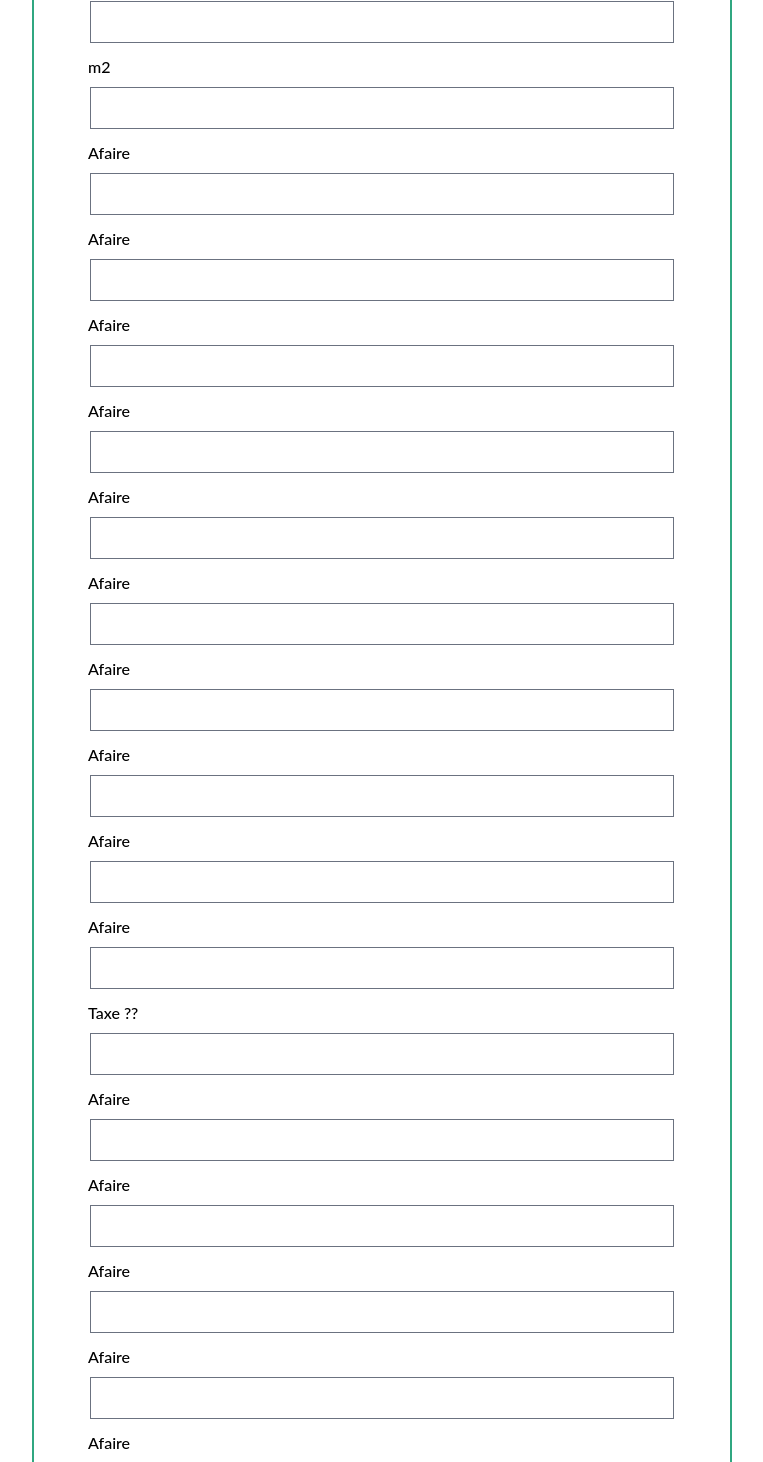
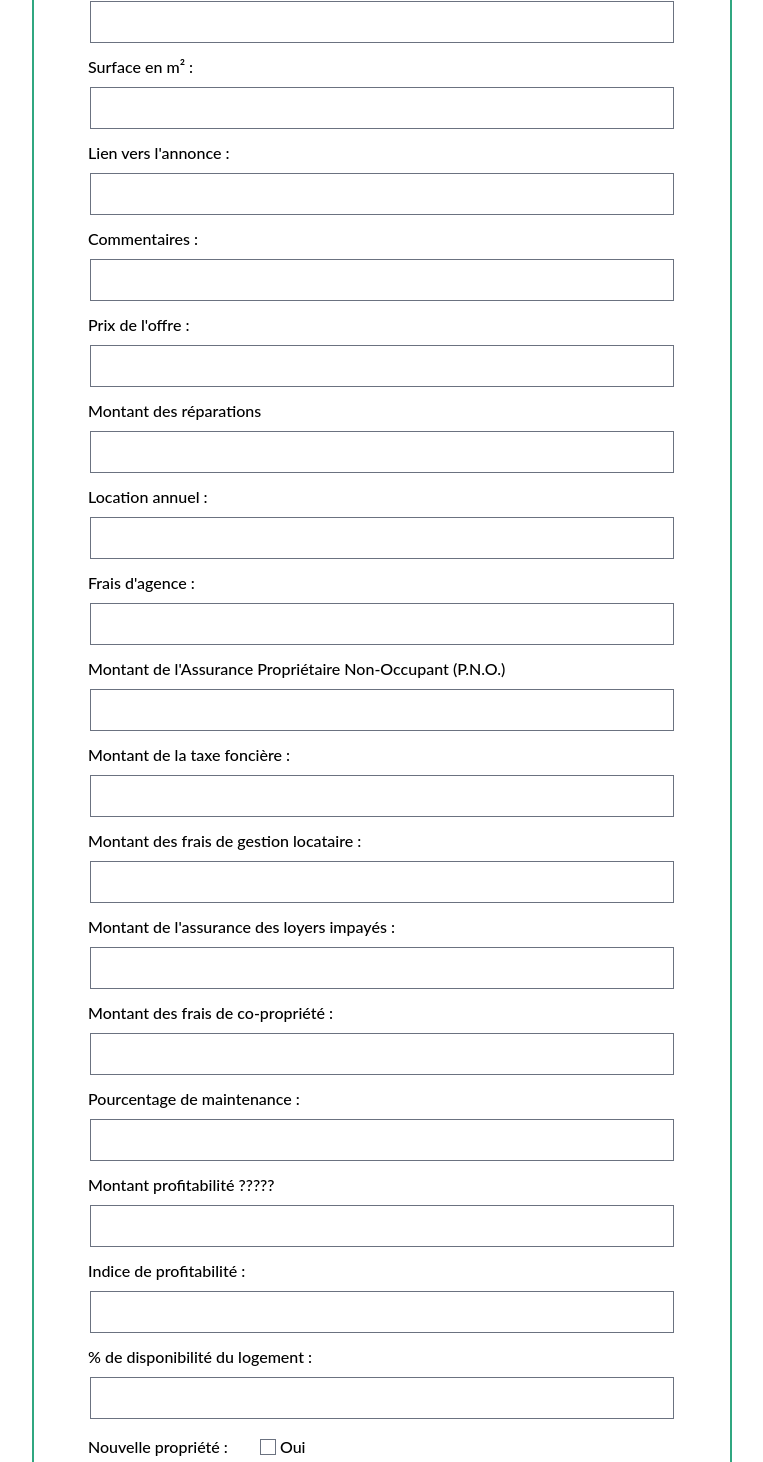
Before and after one commit to ophelie-gaudin/Immotep_front_react, a React (Create React App) app: page /dashboard/1/housing/1/edit in a window 1280 px wide. Shown: the part 589-2051 px from the top of the page, without its empty margins (258-1021 px from the left). Built offline with nearby package versions, Linux system fonts and the light colour scheme.

Commit message:
add labels to edit housing form

```diff
--- a/src/pages/Housing/Housing.edit.jsx
+++ b/src/pages/Housing/Housing.edit.jsx
@@ -85,7 +85,7 @@ export default function HousingUpdate() {
         >
           <form onSubmit={handleSubmit}>
             <label className='font-medium'>
-              Localisation
+              Localisation :
               <input
                 type='text'
                 className='mt-2'
@@ -93,15 +93,15 @@ export default function HousingUpdate() {
               />
             </label>
             <label className='font-medium'>
-              Prix du logement
+              Prix du logement :
               <input
-                type='text'
+                type='number'
                 className='mt-2'
                 onChange={(e) => setAdPrice(e.target.value)}
               />
             </label>
             <label className='font-medium'>
-              Afaire
+              Type de bien :
               <input
                 type='text'
                 className='mt-2'
@@ -109,7 +109,7 @@ export default function HousingUpdate() {
               />
             </label>
             <label className='font-medium'>
-              m2
+              Surface en m² :
               <input
                 type='text'
                 className='mt-2'
@@ -117,7 +117,7 @@ export default function HousingUpdate() {
               />
             </label>
             <label className='font-medium'>
-              Afaire
+              Lien vers l'annonce :
               <input
                 type='text'
                 className='mt-2'
@@ -125,7 +125,7 @@ export default function HousingUpdate() {
               />
             </label>
             <label className='font-medium'>
-              Afaire
+              Commentaires :
               <input
                 type='text'
                 className='mt-2'
@@ -133,116 +133,118 @@ export default function HousingUpdate() {
               />
             </label>
             <label className='font-medium'>
-              Afaire
+              Prix de l'offre :
               <input
-                type='text'
+                type='number'
                 className='mt-2'
                 onChange={(e) => setOfferPrice(e.target.value)}
               />
             </label>
             <label className='font-medium'>
-              Afaire
+              Montant des réparations
               <input
-                type='text'
+                type='number'
                 className='mt-2'
                 onChange={(e) => setRepairsPrice(e.target.value)}
               />
             </label>
             <label className='font-medium'>
-              Afaire
+              Location annuel :
               <input
-                type='text'
+                type='number'
                 className='mt-2'
                 onChange={(e) => setAnnualRent(e.target.value)}
               />
             </label>
             <label className='font-medium'>
-              Afaire
+              Frais d'agence :
               <input
-                type='text'
+                type='number'
                 className='mt-2'
                 onChange={(e) => setAgencyFees(e.target.value)}
               />
             </label>
             <label className='font-medium'>
-              Afaire
+              Montant de l'Assurance Propriétaire Non-Occupant (P.N.O.)
               <input
-                type='text'
+                type='number'
                 className='mt-2'
                 onChange={(e) => setPnoInsurance(e.target.value)}
               />
             </label>
             <label className='font-medium'>
-              Afaire
+              Montant de la taxe foncière :
               <input
-                type='text'
+                type='number'
                 className='mt-2'
                 onChange={(e) => setPropertyTax(e.target.value)}
               />
             </label>
             <label className='font-medium'>
-              Afaire
+              Montant des frais de gestion locataire :
               <input
-                type='text'
+                type='number'
                 className='mt-2'
                 onChange={(e) => setRentalManagement(e.target.value)}
               />
             </label>
             <label className='font-medium'>
-              Afaire
+              Montant de l'assurance des loyers impayés :
               <input
-                type='text'
+                type='number'
                 className='mt-2'
                 onChange={(e) => setRentalUnpaymentInsurance(e.target.value)}
               />
             </label>
             <label className='font-medium'>
-              Taxe ??
+              Montant des frais de co-propriété :
               <input
-                type='text'
+                type='number'
                 className='mt-2'
                 onChange={(e) => setBuildingCoTax(e.target.value)}
               />
             </label>
             <label className='font-medium'>
-              Afaire
+              Pourcentage de maintenance :
               <input
-                type='text'
+                type='number'
                 className='mt-2'
                 onChange={(e) => setMaintenancePercentage(e.target.value)}
               />
             </label>
             <label className='font-medium'>
-              Afaire
+              Montant profitabilité ?????
               <input
-                type='text'
+                type='number'
                 className='mt-2'
                 onChange={(e) => setAdProfitability(e.target.value)}
               />
             </label>
             <label className='font-medium'>
-              Afaire
+              Indice de profitabilité :
               <input
-                type='text'
+                type='number'
                 className='mt-2'
                 onChange={(e) => setOfferProfitability(e.target.value)}
               />
             </label>
             <label className='font-medium'>
-              Afaire
+              % de disponibilité du logement :
               <input
-                type='text'
+                type='number'
                 className='mt-2'
-                onChange={(e) => setNewProperty(e.target.value)}
+                onChange={(e) => setRentalVacancy(e.target.value)}
               />
             </label>
             <label className='font-medium'>
-              Afaire
+              Nouvelle propriété :
               <input
-                type='text'
-                className='mt-2'
-                onChange={(e) => setRentalVacancy(e.target.value)}
-              />
+                type='checkbox'
+                className='ml-8 mt-2'
+                name='controlled'
+                onChange={(e) => setNewProperty(e.target.value)}
+              ></input>{' '}
+              Oui
             </label>
             <button className='orange-button forms-buttons'>
               J'enregistre
```
